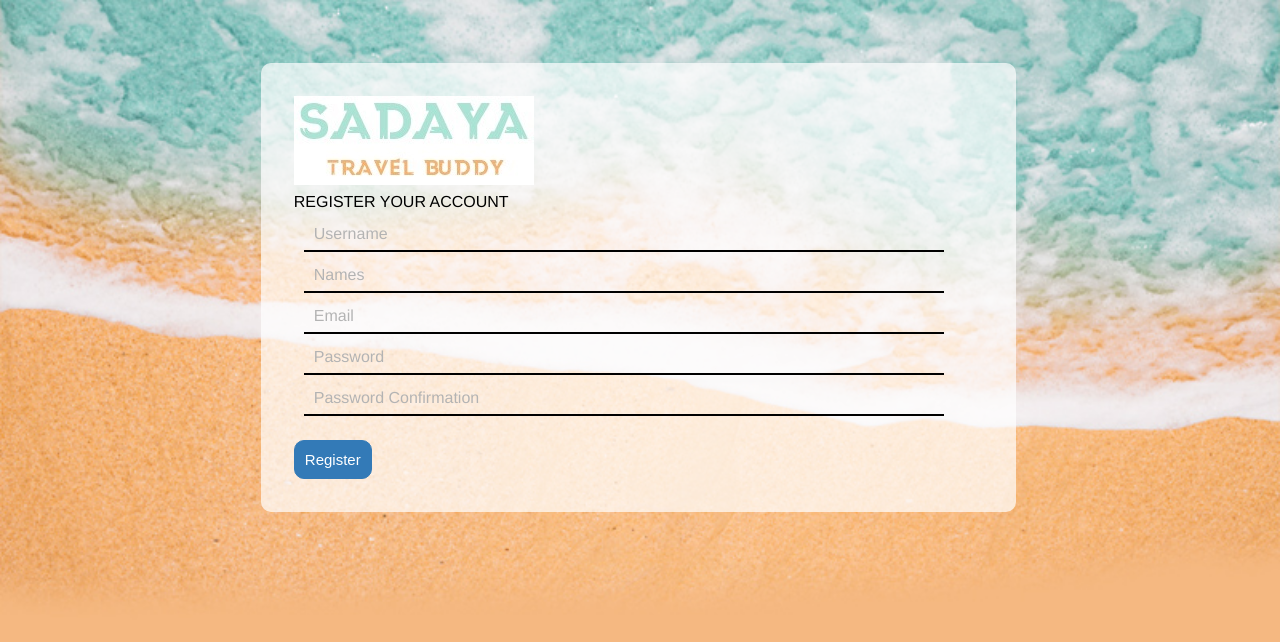
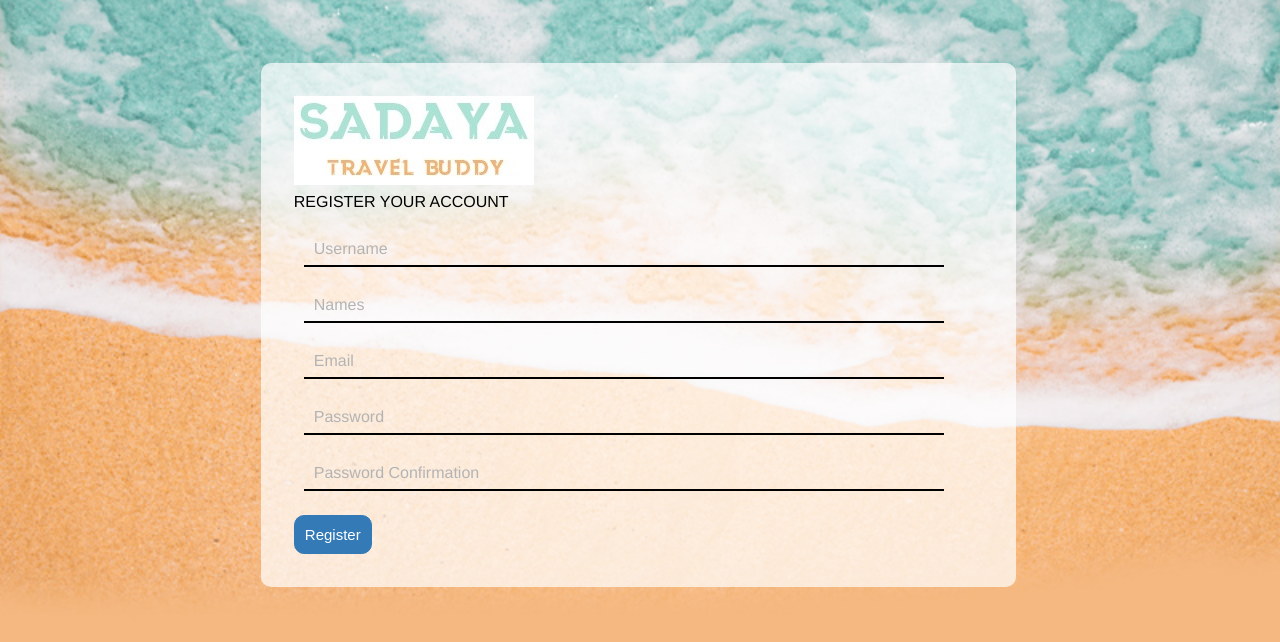
Before and after one commit to benhard123/Project-Praktikum-PWEB, a PHP site: page /registrasi.html in a window 1280 px wide. Shown: the top 642 px of the page. Run offline with PHP 8.4, Linux system fonts and the light colour scheme.

Commit message:
perubahan animasi pengisian form login dan registrasi

```diff
--- a/assets/stuff/script.js
+++ b/assets/stuff/script.js
@@ -1,4 +1,4 @@
-function openNav() {
+function openNav(y) {
 	var x = window.matchMedia("(max-width: 500px)");
 	if (x.matches) { // If media query matches
 		sidebar.style.width="200px";
@@ -16,9 +16,9 @@ function closeNav(){
 }
 
 function test(x){
+	x.getElementsByTagName('span')[0].style.transform="translateY(5px)";
 	x.getElementsByTagName('span')[0].style.fontSize="12px";
 	x.getElementsByTagName('span')[0].style.zIndex="0";
-	x.getElementsByTagName('span')[0].style.position="static";
 	x.getElementsByTagName('span')[0].style.padding="0";
 }
 
--- a/assets/stuff/tampilan_login.css
+++ b/assets/stuff/tampilan_login.css
@@ -14,6 +14,7 @@ a{
 	position: absolute;
 	z-index: -1;
 	padding: 10px;
+	padding-top: 25px;
 	transition: 0.3s;
 }
 
@@ -25,6 +26,7 @@ a{
 }
 
 .isian{
+	margin-top: 15px;
 	background-color: rgba(255,255,255,0);
 	position: relative;
 	width: 90%;
--- a/assets/stuff/tampilan_registrasi.css
+++ b/assets/stuff/tampilan_registrasi.css
@@ -19,6 +19,7 @@ table{
 	position: absolute;
 	z-index: -1;
 	padding: 10px;
+	padding-top: 25px;
 	transition: 0.3s;
 }
 
@@ -30,6 +31,7 @@ table{
 }
 
 .isian{
+	margin-top: 15px;
 	margin-left: 10px;
 	background-color: rgba(255,255,255,0);
 	position: relative;
```
